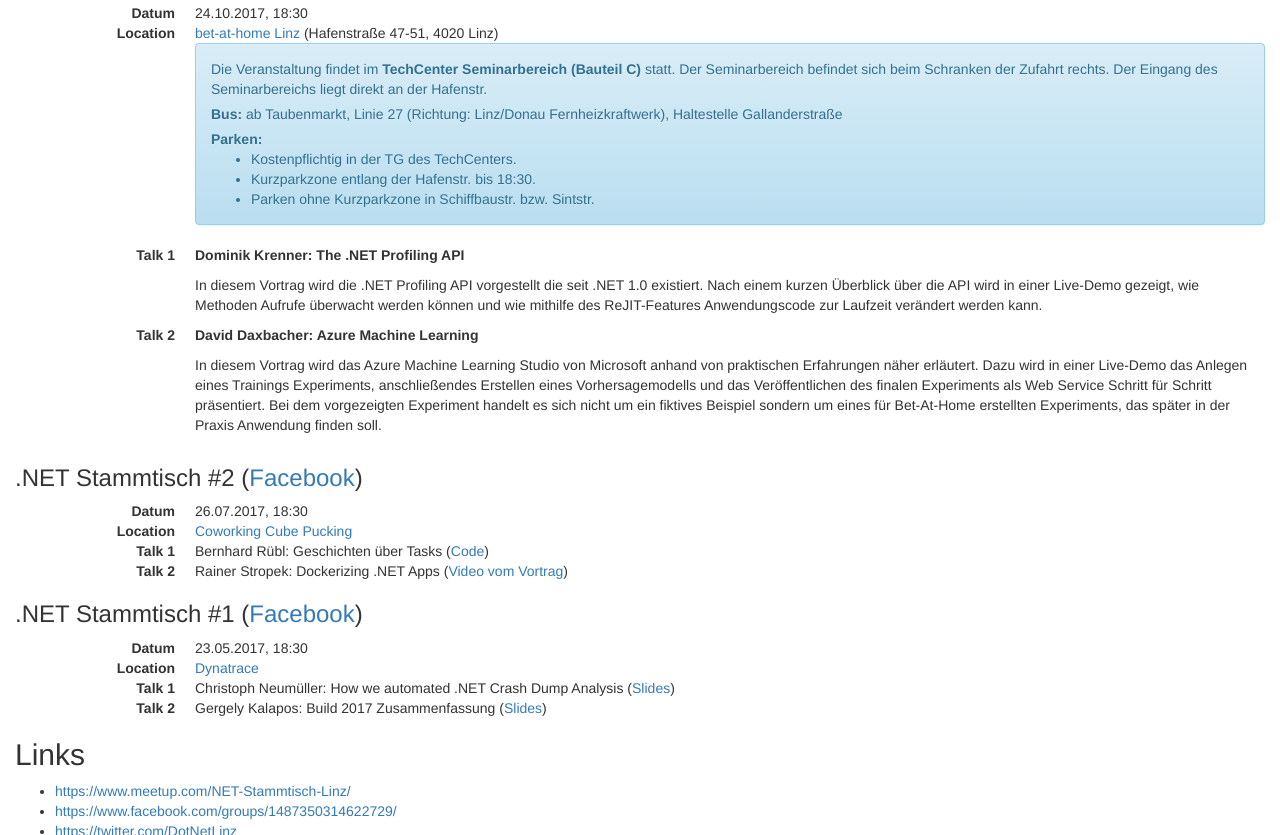
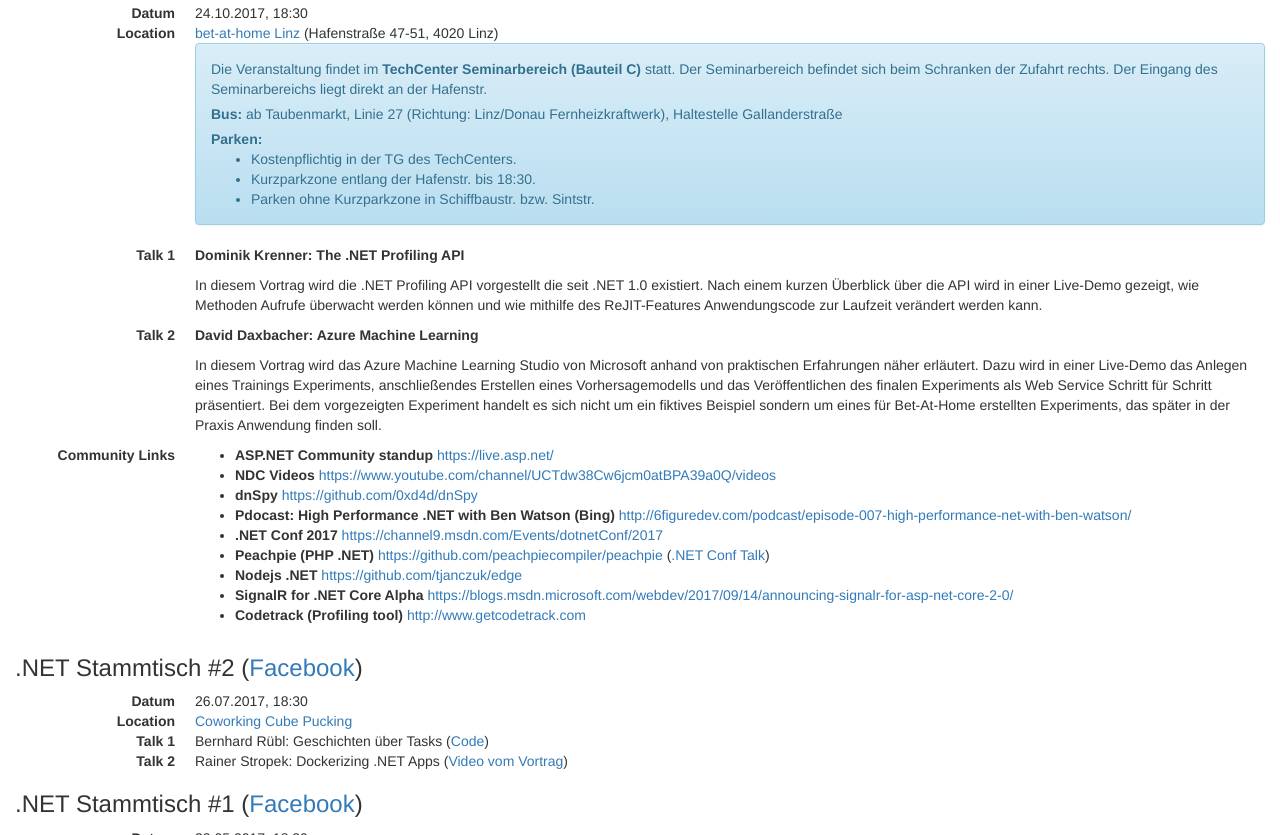
Before and after one commit to dotnetstammtisch/dotnetstammtisch.github.io, a plain HTML site: page index.html in a window 1280 px wide. Shown: the part 409-1244 px from the top of the page. Drawn offline with nearby package versions, Linux system fonts and the light colour scheme.

Commit message:
add community links

```diff
--- a/index.html
+++ b/index.html
@@ -71,6 +71,20 @@
 Dazu wird in einer Live-Demo das Anlegen eines Trainings Experiments, anschließendes Erstellen eines Vorhersagemodells und das Veröffentlichen des finalen Experiments als Web Service Schritt für Schritt präsentiert.
 Bei dem vorgezeigten Experiment handelt es sich nicht um ein fiktives Beispiel sondern um eines für Bet-At-Home erstellten Experiments, das später in der Praxis Anwendung finden soll.</p>
             </dd>
+            <dt>Community Links</dt>
+            <dd>
+                <ul>
+                    <li><strong>ASP.NET Community standup</strong> <a href="https://live.asp.net/">https://live.asp.net/</a> </li>
+                    <li><strong>NDC Videos</strong> <a href="https://www.youtube.com/channel/UCTdw38Cw6jcm0atBPA39a0Q/videos">https://www.youtube.com/channel/UCTdw38Cw6jcm0atBPA39a0Q/videos</a> </li>
+                    <li><strong>dnSpy</strong> <a href="https://github.com/0xd4d/dnSpy">https://github.com/0xd4d/dnSpy</a> </li>
+                    <li><strong>Pdocast: High Performance .NET with Ben Watson (Bing)</strong> <a href="http://6figuredev.com/podcast/episode-007-high-performance-net-with-ben-watson/">http://6figuredev.com/podcast/episode-007-high-performance-net-with-ben-watson/</a></li>
+                    <li><strong>.NET Conf 2017</strong> <a href="https://channel9.msdn.com/Events/dotnetConf/2017">https://channel9.msdn.com/Events/dotnetConf/2017</a> </li>
+                    <li><strong>Peachpie (PHP .NET)</strong> <a href="https://github.com/peachpiecompiler/peachpie">https://github.com/peachpiecompiler/peachpie</a> (<a href="https://channel9.msdn.com/Events/dotnetConf/2017/T213">.NET Conf Talk</a>)</li>
+                    <li><strong>Nodejs .NET</strong> <a href="https://github.com/tjanczuk/edge">https://github.com/tjanczuk/edge</a></li>
+                    <li><strong>SignalR for .NET Core Alpha</strong> <a href="https://blogs.msdn.microsoft.com/webdev/2017/09/14/announcing-signalr-for-asp-net-core-2-0/">https://blogs.msdn.microsoft.com/webdev/2017/09/14/announcing-signalr-for-asp-net-core-2-0/</a></li>
+                    <li><strong>Codetrack (Profiling tool)</strong> <a href="http://www.getcodetrack.com/">http://www.getcodetrack.com</a></li>
+                </ul>
+            </dd>
         </dl>
 
         <h3>.NET Stammtisch #2 (<a href="https://www.facebook.com/events/1003694579733452">Facebook</a>)</h3>
```
